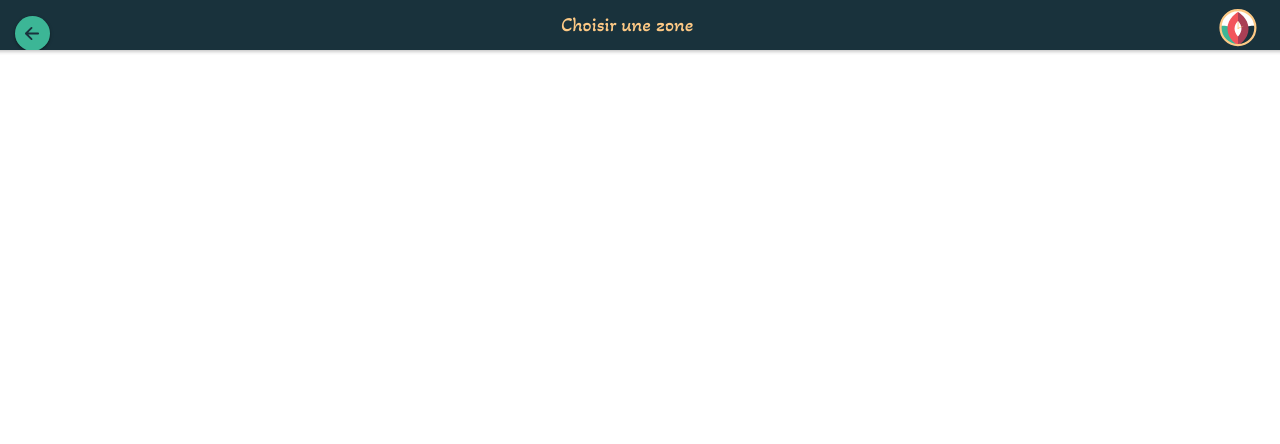
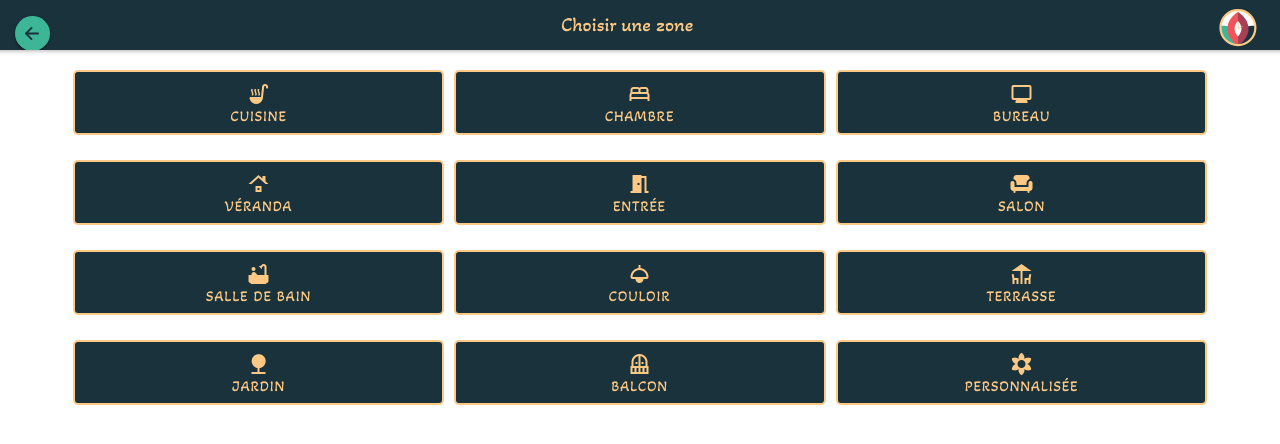
Before and after one commit to mds2022-m1/projets-plant-care, a React (Create React App) app in the folder plant-care/: page /add-zone in a window 1280 px wide. Shown: the top 444 px of the page. Built offline with nearby package versions, Linux system fonts and the light colour scheme.

Commit message:
✨[FEAT]: add zone page and next button

```diff
--- /dev/null
+++ b/plant-care/src/components/next/Next.css
@@ -0,0 +1,10 @@
+.btn-next-container {
+    width: 100%;
+    display: flex;
+    justify-content: flex-end;
+}
+
+.text-next {
+    padding: 5px;
+    color: var(--ion-color-gunmetal);
+}
--- /dev/null
+++ b/plant-care/src/components/next/Next.jsx
@@ -0,0 +1,19 @@
+import { IonButton, IonIcon } from "@ionic/react";
+import { arrowRedo } from "ionicons/icons";
+import './Next.css';
+
+const Next = ( nextPage, data ) => {
+
+    return (
+        <div className="btn-next-container">
+        <IonButton href='/' fill='clear'>
+            <div className="text-next">Suivant</div>
+            <div>
+            <IonIcon slot='start' icon={arrowRedo} color='gold' size="large"/>
+            </div>
+        </IonButton>
+        </div>
+    )
+}
+
+export default Next;
--- a/plant-care/src/enum/ZoneEnum.js
+++ b/plant-care/src/enum/ZoneEnum.js
@@ -1,14 +1,15 @@
+
 export const listZone = [
-    { id: 1, name: 'Cuisine', icon: '&#xe7d3;', className: 'material-icons' }, //soup kitchen
-    { id: 2, name: 'Chambre', icon: '&#xefdf;', className: 'material-icons' }, //bred
-    { id: 3, name: 'Bureau', icon: '&#xef5b;', className: 'material-icons' }, //monitor
-    { id: 4, name: 'Véranda', icon: '&#xe203;', className: 'material-icons' }, //pergola
-    { id: 5, name: 'Entrée', icon: '&#xe77c;', className: 'material-icons' }, //door open
-    { id: 6, name: 'Salon', icon: '&#xefed;', className: 'material-icons' }, //chair
-    { id: 7, name: 'Salle de bain', icon: '&#xea41;', className: 'material-icons' }, //bathtub
-    { id: 8, name: 'Couloir', icon: '&#xf02a;', className: 'material-icons' }, //light
-    { id: 9, name: 'Terrasse', icon: '&#xea42;', className: 'material-icons' }, //deck
-    { id: 10, name: 'Jardin', icon: '&#xe406;', className: 'material-icons' }, //nature
-    { id: 11, name: 'Balcon', icon: '&#xe58f;', className: 'material-icons' }, //balcony
-    { id: 12, name: 'Personnalisée', icon: '&#xe3e3;', className: 'material-icons' }, //filter vintage
+    { id: 1, name: 'Cuisine', codePoint: '&#xe7d3;', className: 'material-icons', iconName: 'soup_kitchen'},
+    { id: 2, name: 'Chambre', codePoint: '&#xefdf;', className: 'material-icons', iconName: 'bed'},
+    { id: 3, name: 'Bureau', codePoint: '&#xef5b;', className: 'material-icons', iconName: 'monitor'},
+    { id: 4, name: 'Véranda', codePoint: '&#xe203;', className: 'material-icons', iconName: 'roofing'},
+    { id: 5, name: 'Entrée', codePoint: '&#xe77c;', className: 'material-icons', iconName: 'meeting_room'},
+    { id: 6, name: 'Salon', codePoint: '&#xefed;', className: 'material-icons', iconName: 'chair'},
+    { id: 7, name: 'Salle de bain', codePoint: '&#xea41;', className: 'material-icons', iconName: 'bathtub'},
+    { id: 8, name: 'Couloir', codePoint: '&#xf02a;', className: 'material-icons', iconName: 'light'},
+    { id: 9, name: 'Terrasse', codePoint: '&#xea42;', className: 'material-icons', iconName: 'deck'},
+    { id: 10, name: 'Jardin', codePoint: '&#xe406;', className: 'material-icons', iconName: 'nature'},
+    { id: 11, name: 'Balcon', codePoint: '&#xe58f;', className: 'material-icons', iconName: 'balcony'},
+    { id: 12, name: 'Personnalisée', codePoint: '&#xe3e3;', className: 'material-icons', iconName: 'filter_vintage'},
 ];
--- a/plant-care/src/pages/addZone/AddZone.css
+++ b/plant-care/src/pages/addZone/AddZone.css
@@ -0,0 +1,43 @@
+.zone-ctnr {
+    display: flex;
+    flex-wrap: wrap;
+    justify-content: center;
+    align-items: center;
+}
+
+.zone-btn {
+    background-color: var(--ion-color-gunmetal);
+    border-radius: 5px;
+    border: 2px solid var(--ion-color-gold);
+    color: var(--ion-color-gold);
+    font-size: 15px;
+    font-weight: 500;
+    width: 29%;
+    height: 65px;
+    margin: 5px;
+    margin-top: 20px;
+}
+
+.zone-btn-selected {
+    background-color: var(--ion-color-gunmetal);
+    border-radius: 5px;
+    border: 2px solid var(--ion-color-mountain);
+    color: var(--ion-color-mountain);
+    font-size: 15px;
+    font-weight: 500;
+    width: 29%;
+    height: 65px;
+    margin: 5px;
+    margin-top: 20px;
+}
+
+.zone-txt {
+}
+
+ion-modal#modal-zone-perso {
+    --width: fit-content;
+    --min-width: 250px;
+    --height: fit-content;
+    --border-radius: 6px;
+    --box-shadow: 0 28px 48px rgba(0, 0, 0, 0.4);
+  }
--- a/plant-care/src/pages/addZone/AddZone.tsx
+++ b/plant-care/src/pages/addZone/AddZone.tsx
@@ -1,16 +1,82 @@
-import {  IonContent, IonPage } from '@ionic/react';
+import { IonButton, IonContent, IonInput, IonModal, IonPage } from '@ionic/react';
 import './AddZone.css';
 import HeaderReturn from '../../components/headerReturn/HeaderReturn';
 import { listZone } from '../../enum/ZoneEnum';
+import { FocusEvent, useRef, useState } from 'react';
+import Next from '../../components/next/Next';
 
 const AddZone = () => {
 
+  const [zoneSelected, setZoneSelected] = useState<string>('');
+  const [canDismiss, setCanDismiss] = useState<boolean>(false);
+
+  const zones = () => listZone.map((zone) => {
+    return (
+      <IonButton className="zone-btn" fill='clear' key={zone.name} id={zone.name} onClick={() => showZoneSelected(zone.name)}>
+        <div>
+          <i className={zone.className}>{zone.iconName}</i>
+          <div className="zone-txt">{zone.name}</div>
+        </div>
+      </IonButton>
+    );
+  });
+
+  const showZoneSelected = (zoneName: string) => {
+    if (zoneSelected == '') {
+      setZoneSelected(zoneName);
+      document.getElementById(zoneName)?.classList.toggle('zone-btn-selected');
+    } else if (zoneSelected == zoneName) {
+      setZoneSelected('');
+      document.getElementById(zoneName)?.classList.toggle('zone-btn-selected');
+    } else {
+      document.getElementById(zoneSelected)?.classList.toggle('zone-btn-selected');
+      setZoneSelected(zoneName);
+      document.getElementById(zoneName)?.classList.toggle('zone-btn-selected');
+    }
+
+    if (zoneName == 'Personnalisée') {
+      handleChange();
+    }
+
+
+
+  };
+
+  const changeZoneSelected = (e: any) => {
+    setZoneSelected(e.target.value);
+    console.log(e.target.value)
+  }
+
+  const modal = useRef<HTMLIonModalElement>(null);
+
+  const [isOpen, setIsOpen] = useState(false);
+
+  const handleChange = () => {
+    setIsOpen(!isOpen);
+  }
+
+  const modalPersonnalise = () => {
+    return (
+    <IonModal id="modal-zone-perso" isOpen={isOpen}>
+      <div className="">
+        Ajouter une zone personnalisée
+        <IonInput placeholder="Nom de la zone" onBlur={(e) => changeZoneSelected(e)}></IonInput>
+        <Next />
+        <IonButton onClick={() => handleChange()}>Annuler</IonButton>
+      </div>
+    </IonModal>
+    )
+  }
 
     return (
       <IonPage>
         <HeaderReturn pageToReturn="/plants" title="Choisir une zone" />
         <IonContent>
-
+          <div className='zone-ctnr'>
+            {zones()}
+            {zoneSelected == '' ? <div></div> : <Next />}
+            {modalPersonnalise()}
+          </div>
         </IonContent>
       </IonPage>
     );
```
Lines whose indentation alone changed are shown as unchanged.
